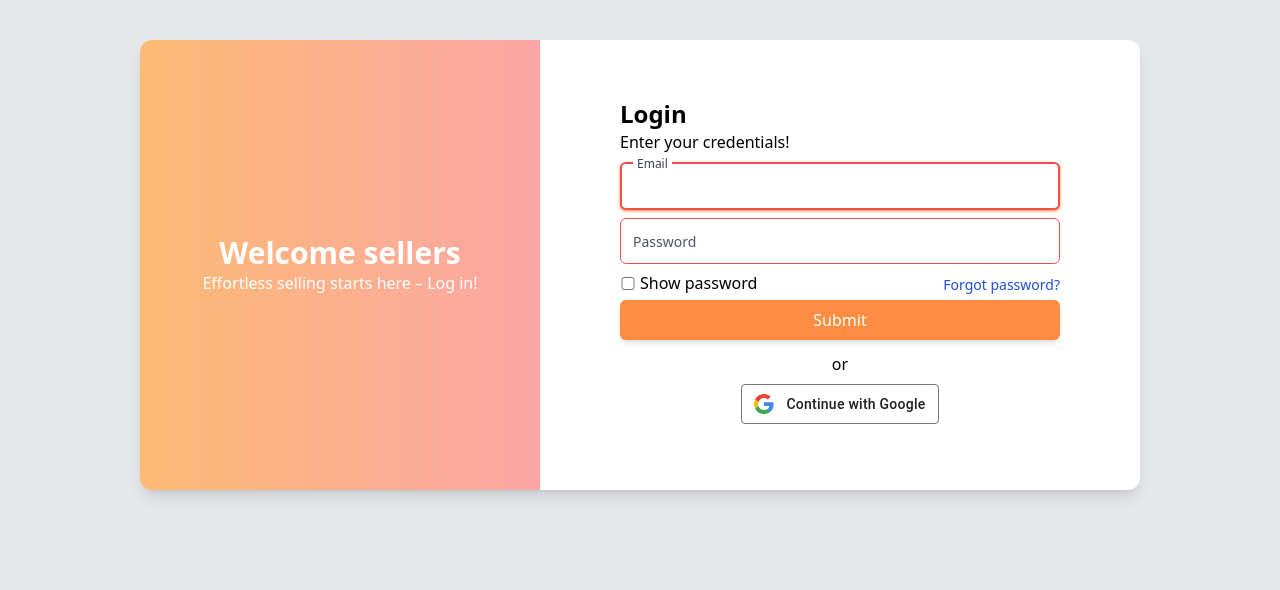
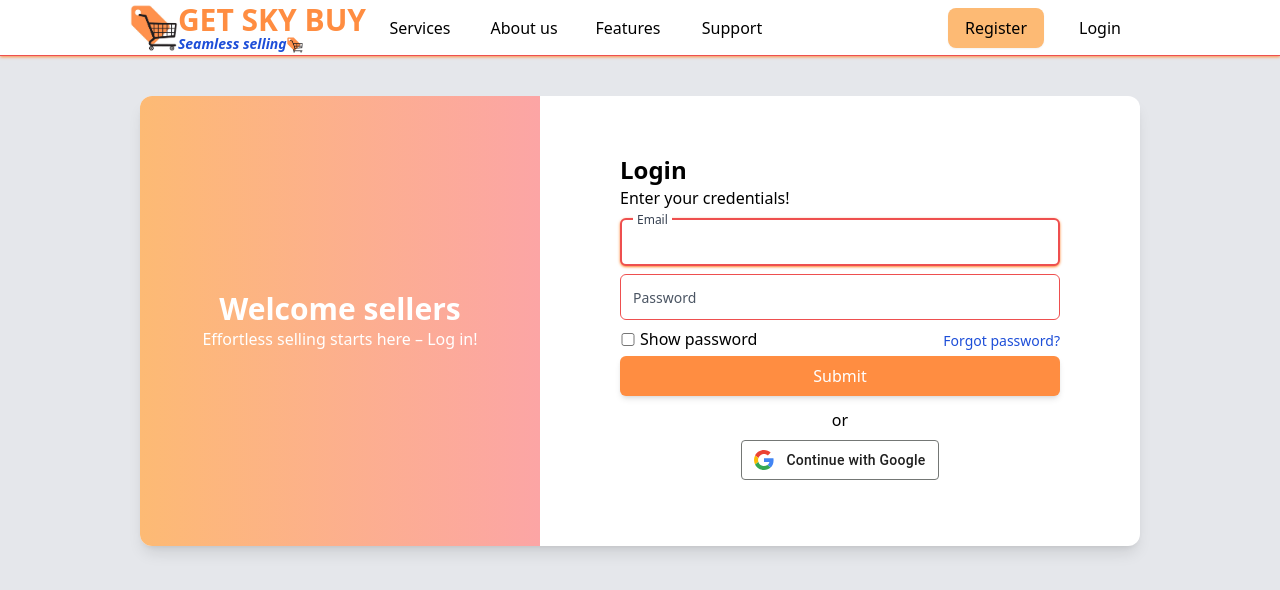
Before and after one commit to skytechrick/getskybuyReactSeller, a React (Vite) app: page / in a window 1280 px wide. Shown: the top 590 px of the page. Built offline with nearby package versions, Linux system fonts and the light colour scheme; no server answers.

Commit message:
feat: Header done, responsive-TODO

```diff
--- a/src/App.jsx
+++ b/src/App.jsx
@@ -1,10 +1,12 @@
 import LoginPage from './components/login.jsx';
+import Header from './components/header.jsx';
 
 function App() {
     return (
-        <>
+        <div className='w-screen h-screen flex flex-col overflow-hidden'>
+            <Header />
             <LoginPage />
-        </>
+        </div>
 
     );
 }
--- /dev/null
+++ b/src/components/header.jsx
@@ -0,0 +1,88 @@
+import gsbLogo from "../images/GSB-Full-Logo.webp";
+
+export default () => {
+    const headerStyle = {
+        borderBottom: "1px solid var(--secondaryColor)",
+        boxShadow: "0 1px 3px var(--primaryColor)",
+    };
+
+    const gsbH1 = {
+        color: "var(--primaryColor)",
+    };
+
+    return (
+        <header style={headerStyle} className="w-full flex justify-center items-center h-14 bg-white font-sans">
+            <div className="w-4/5 flex justify-between items-center">
+                <div className="flex justify-between items-center">
+                    <div className="w-60 flex justify-center items-center flex-column">
+
+                        <div>
+                            <img className="h-12 w-12" src={gsbLogo} alt="GSB logo" />
+                        </div>
+                        <div className="h-12 relative -top-[2px]">
+                            <h1 className="font-bold text-3xl" style={gsbH1}>GET SKY BUY</h1>
+                            <p className="text-blue-700 relative -top-1 font-left text-sm font-bold italic">Seamless selling<img className="h-4 w-4 inline-block" src={gsbLogo} alt="GSB logo" /></p>
+                        </div>
+
+                    </div>
+
+                    <div>
+                        <nav className="flex flex-row list-none">
+                            <ul className="flex flex-row list-none">
+
+                                <li className="group w-24 mx-1 h-min relative top-0 text-center rounded-lg p-2 bg-white-100 hover:bg-orange-300 transition-all duration-200 cursor-pointer">
+                                    <span>Services</span>
+                                    <ul className="w-[180px] hidden group-hover:block absolute top-10 border left-0 bg-white shadow-xl rounded-lg p-2 transition-all duration-200 ">
+                                        <li className="p-1 active:bg-gray-300 active:underline text-sm hover:bg-gray-200 rounded-md mb-1">Apply for seller</li>
+                                        <li className="p-1 active:bg-gray-300 active:underline text-sm hover:bg-gray-200 rounded-md mb-1">Business connect</li>
+                                    </ul>
+                                </li>
+
+                                <li className="group w-24 mx-1 h-min relative top-0 text-center rounded-lg p-2 bg-white-100 hover:bg-orange-300 transition-all duration-200 cursor-pointer">
+                                    <span>About us</span>
+                                    <ul className="w-[180px] hidden group-hover:block absolute top-10 border left-0 bg-white shadow-xl rounded-lg p-2 transition-all duration-200 ">
+                                        <li className="p-1 active:bg-gray-300 active:underline text-sm hover:bg-gray-200 rounded-md mb-1">About seller's platform</li>
+                                        <li className="p-1 active:bg-gray-300 active:underline text-sm hover:bg-gray-200 rounded-md mb-1">About company</li>
+                                    </ul>
+                                </li>
+                                <li className="group w-24 mx-1 h-min relative top-0 text-center rounded-lg p-2 bg-white-100 hover:bg-orange-300 transition-all duration-200 cursor-pointer">
+                                    <span>Features</span>
+                                    <ul className="w-[180px] hidden group-hover:block absolute top-10 border left-0 bg-white shadow-xl rounded-lg p-2 transition-all duration-200 ">
+                                        <li className="p-1 active:bg-gray-300 active:underline text-sm hover:bg-gray-200 rounded-md mb-1">Large market</li>
+                                        <li className="p-1 active:bg-gray-300 active:underline text-sm hover:bg-gray-200 rounded-md mb-1">Listing products</li>
+                                        <li className="p-1 active:bg-gray-300 active:underline text-sm hover:bg-gray-200 rounded-md mb-1">Seamless onboarding</li>
+                                        <li className="p-1 active:bg-gray-300 active:underline text-sm hover:bg-gray-200 rounded-md mb-1">Connect with WhatsApp</li>
+                                        <li className="p-1 active:bg-gray-300 active:underline text-sm hover:bg-gray-200 rounded-md mb-1">24/7 Support</li>
+                                    </ul>
+                                </li>
+                                <li className="group w-24 mx-1 h-min relative top-0 text-center rounded-lg p-2 bg-white-100 hover:bg-orange-300 transition-all duration-200 cursor-pointer">
+                                    <span>Support</span>
+                                    <ul className="w-[180px] hidden group-hover:block absolute top-10 border left-0 bg-white shadow-xl rounded-lg p-2 transition-all duration-200 ">
+                                        <li className="p-1 active:bg-gray-300 active:underline text-sm hover:bg-gray-200 rounded-md mb-1">WhatsApp us</li>
+                                        <li className="p-1 active:bg-gray-300 active:underline text-sm hover:bg-gray-200 rounded-md mb-1">Help center</li>
+                                        <li className="p-1 active:bg-gray-300 active:underline text-sm hover:bg-gray-200 rounded-md mb-1">Mail us</li>
+                                    </ul>
+                                </li>
+                            </ul>
+                        </nav>
+                    </div>
+                </div>
+                <div className="flex flex-row">
+                    <div className="group w-24 mx-1 h-min relative top-0 text-center rounded-lg shadow-sm p-2 bg-white-100 bg-orange-300 hover:bg-white hover:border hover:underline active:bg-orange-200 transition-all duration-200 cursor-pointer">
+                        <span>Register</span>
+                    </div>
+                    <div className="group w-24 mx-1 h-min relative top-0 text-center rounded-lg p-2 bg-white-100 hover:bg-orange-300 transition-all duration-200 cursor-pointer">
+                        <span>Login</span>
+                        <ul className="w-[180px] hidden group-hover:block absolute top-10 border left-0 bg-white shadow-xl rounded-lg p-2 transition-all duration-200 ">
+                            <li className="p-1 active:bg-gray-300 active:underline text-sm hover:bg-gray-200 rounded-md mb-1">Seller's Login</li>
+                            <li className="p-1 active:bg-gray-300 active:underline text-sm hover:bg-gray-200 rounded-md mb-1">Onboarder's login</li>
+                        </ul>
+                    </div>
+                </div>
+
+
+            </div>
+        </header>
+    )
+
+}
```
Also changed, not shown: src/images/GSB-Full-Logo.webp (added).
